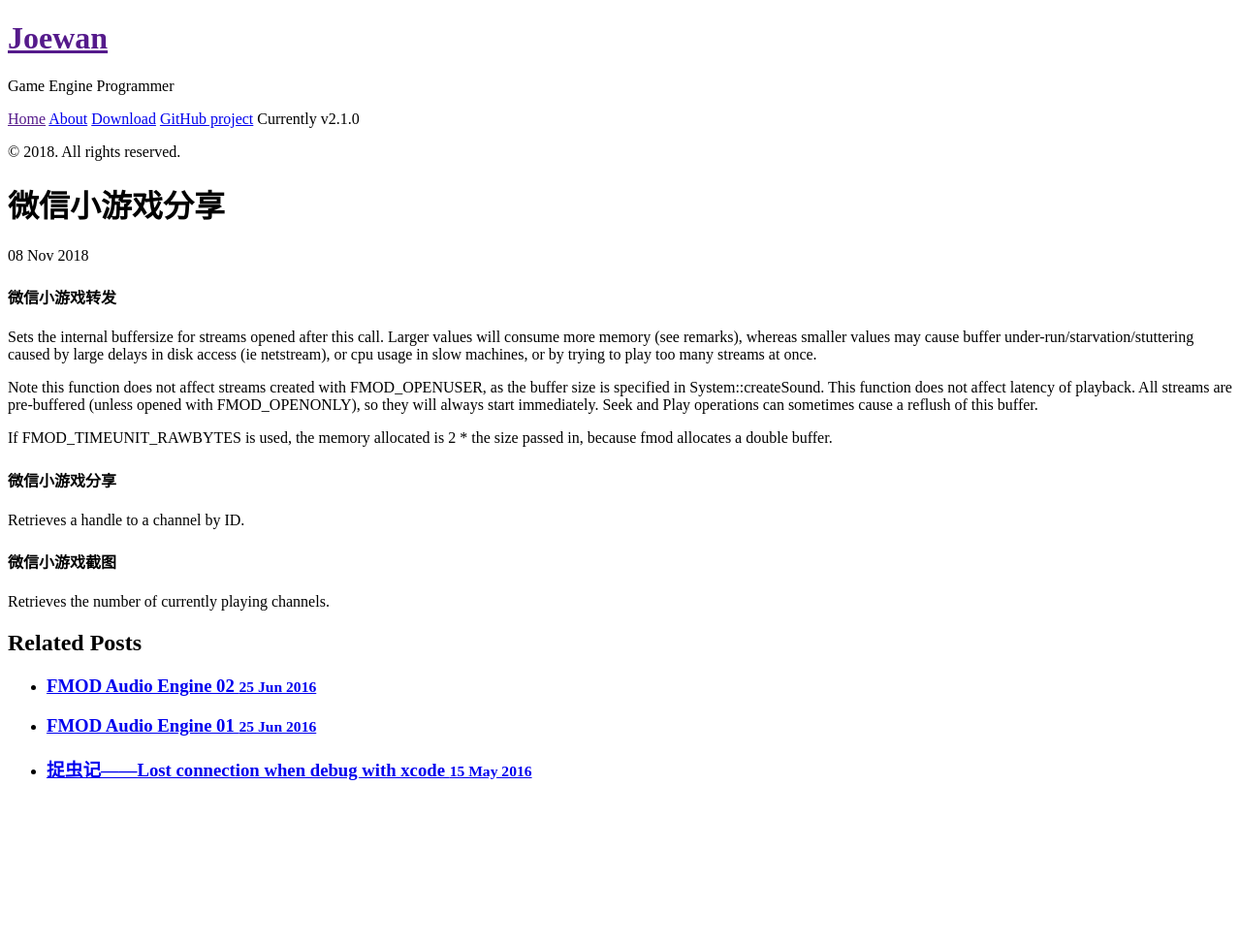
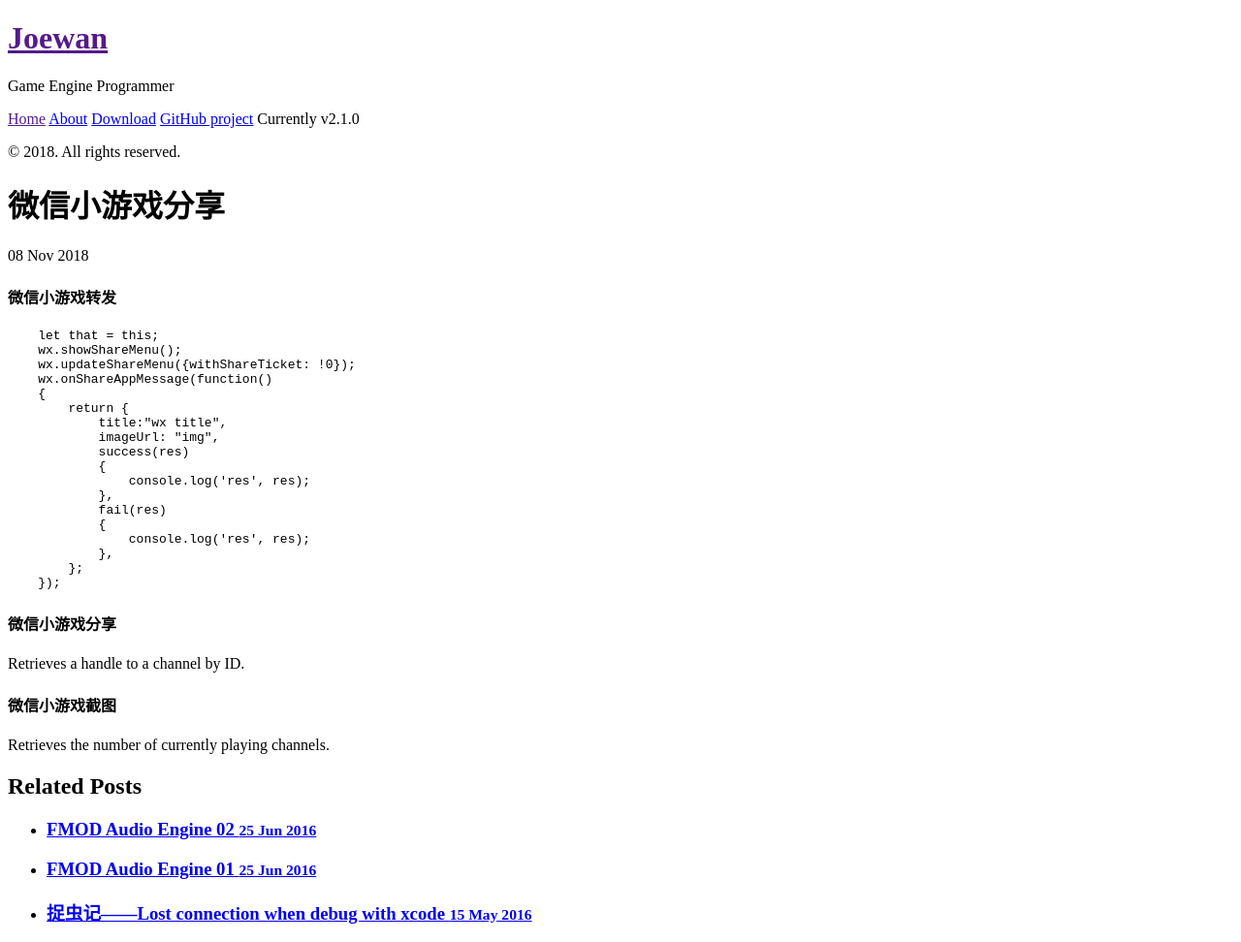
Before and after one commit to joewan/joewan.github.io, a Jekyll site: the page built from _posts/2018-11-08-wx-share.md, in a window 1280 px wide. Shown: the whole page at 97% size. Built offline with Jekyll 4.4.1, drawn with Linux system fonts in a browser that asks for light colours; before the commit the page ends 900 px from its top, so only the background shows below that.

Commit message:
微信转发代码。

```diff
--- a/_posts/2018-11-08-wx-share.md
+++ b/_posts/2018-11-08-wx-share.md
@@ -3,14 +3,24 @@ layout: post
 title: 微信小游戏分享
 ---
 #### 微信小游戏转发
-Sets the internal buffersize for streams opened after this call.
-Larger values will consume more memory (see remarks), whereas smaller values may cause buffer under-run/starvation/stuttering caused by large delays in disk access (ie netstream), or cpu usage in slow machines, or by trying to play too many streams at once.
-
-Note this function does not affect streams created with FMOD_OPENUSER, as the buffer size is specified in System::createSound.
-This function does not affect latency of playback. All streams are pre-buffered (unless opened with FMOD_OPENONLY), so they will always start immediately.
-Seek and Play operations can sometimes cause a reflush of this buffer.
-
-If FMOD_TIMEUNIT_RAWBYTES is used, the memory allocated is 2 * the size passed in, because fmod allocates a double buffer.
+        let that = this;
+        wx.showShareMenu();
+        wx.updateShareMenu({withShareTicket: !0});
+        wx.onShareAppMessage(function()
+        {
+            return {
+                title:"wx title",
+                imageUrl: "img",
+                success(res)
+                {
+                    console.log('res', res);
+                },
+                fail(res)
+                {
+                    console.log('res', res);
+                },
+            };
+        });
 
 #### 微信小游戏分享
 Retrieves a handle to a channel by ID.
```
